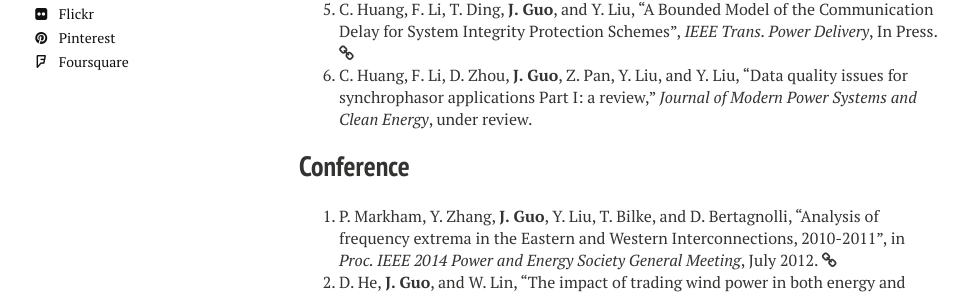
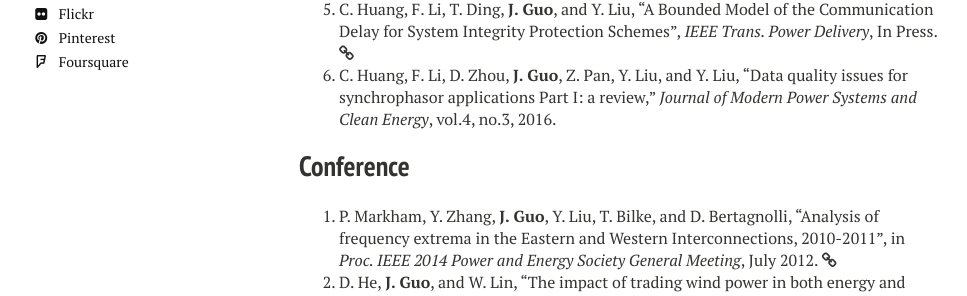
Before and after one commit to JiahuiGuo/jiahuiguo.github.io, a Jekyll site: the page built from publications.md, in a window 1280 px wide. Shown: the part 600-896 px from the top of the page, without its empty margins (21-988 px from the left). Built offline with Jekyll 4.4.1, drawn with Linux system fonts in a browser that asks for light colours; nearby versions of some CDN libraries.

Commit message:
Update publications.md

```diff
--- a/publications.md
+++ b/publications.md
@@ -16,7 +16,7 @@ share: false
 3. S. You, **J. Guo**, Y. Liu and Y. Liu, "Oscillation Mode Identification Based on Wide-Area Ambient Measurements Using Multivariate Empirical Mode Decomposition", *Electric Power Systems Research*, vol.134, pp. 158–166, May 2016. [<i class="fa fa-link"></i>](http://www.sciencedirect.com/science/article/pii/S0378779616000158).
 4. Y. Liu, L. Zhan, Y. Zhang, P.N. Markham, D. Zhou, **J. Guo**, Y. Lei, G. Kou, W. Yao, J. Chai and Y. Liu, "Wide-area Measurement System Development at the Distribution Level: a FNET/GridEye Example", *IEEE Trans. Power Delivery*, vol.31, no.2, pp. 721-731, 2016. [<i class="fa fa-link"></i>](http://ieeexplore.ieee.org/xpls/abs_all.jsp?arnumber=7265090)
 5. C. Huang, F. Li, T. Ding, **J. Guo**, and Y. Liu, "A Bounded Model of the Communication Delay for System Integrity Protection Schemes", *IEEE Trans. Power Delivery*, In Press. [<i class="fa fa-link"></i>](http://ieeexplore.ieee.org/xpl/articleDetails.jsp?arnumber=7414484)
-6. C. Huang, F. Li, D. Zhou, **J. Guo**, Z. Pan, Y. Liu, and Y. Liu, “Data quality issues for synchrophasor applications Part I: a review,” *Journal of Modern Power Systems and Clean Energy*, under review.
+6. C. Huang, F. Li, D. Zhou, **J. Guo**, Z. Pan, Y. Liu, and Y. Liu, “Data quality issues for synchrophasor applications Part I: a review,” *Journal of Modern Power Systems and Clean Energy*, vol.4, no.3, 2016.
 
 ## Conference
 1. P. Markham, Y. Zhang, **J. Guo**, Y. Liu, T. Bilke, and D. Bertagnolli, "Analysis of frequency extrema in the Eastern and Western Interconnections, 2010-2011", in *Proc. IEEE 2014 Power and Energy Society General Meeting*, July 2012. [<i class="fa fa-link"></i>](http://ieeexplore.ieee.org/lpdocs/epic03/wrapper.htm?arnumber=6345115)
```
